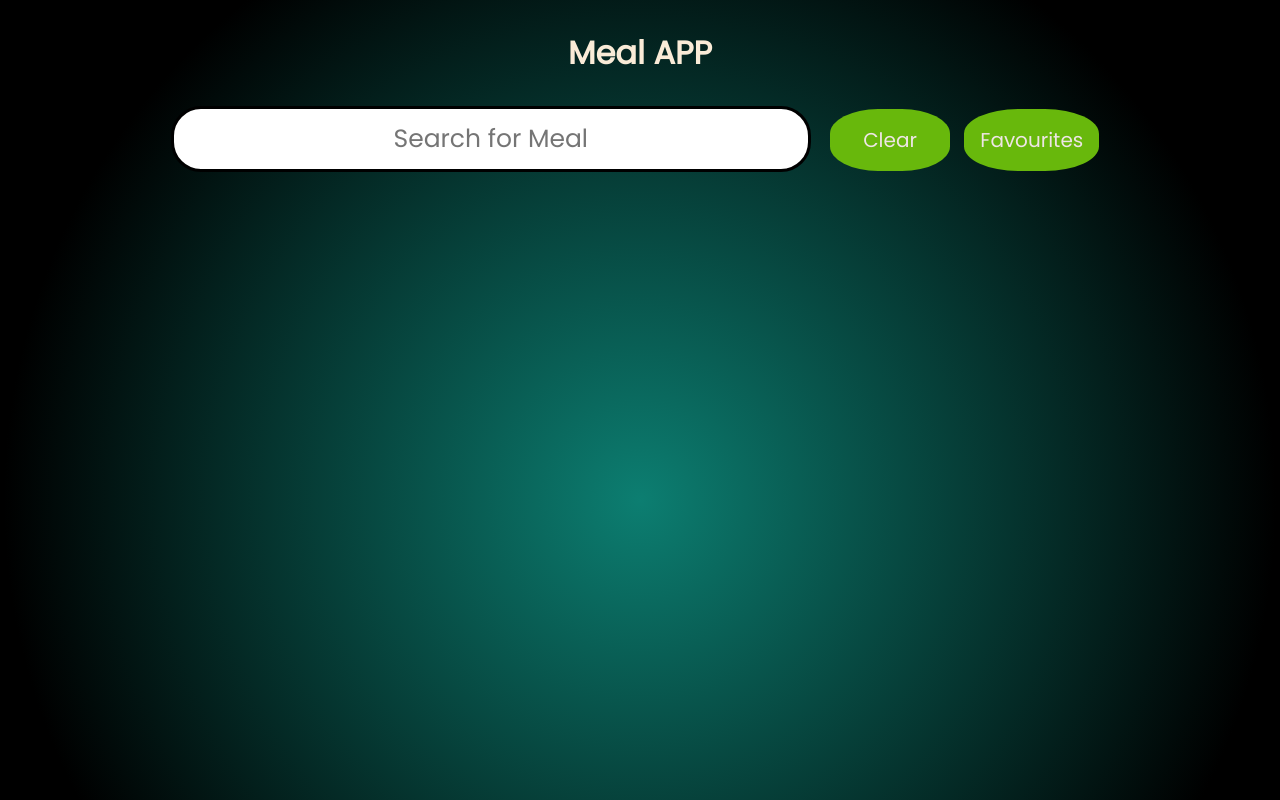
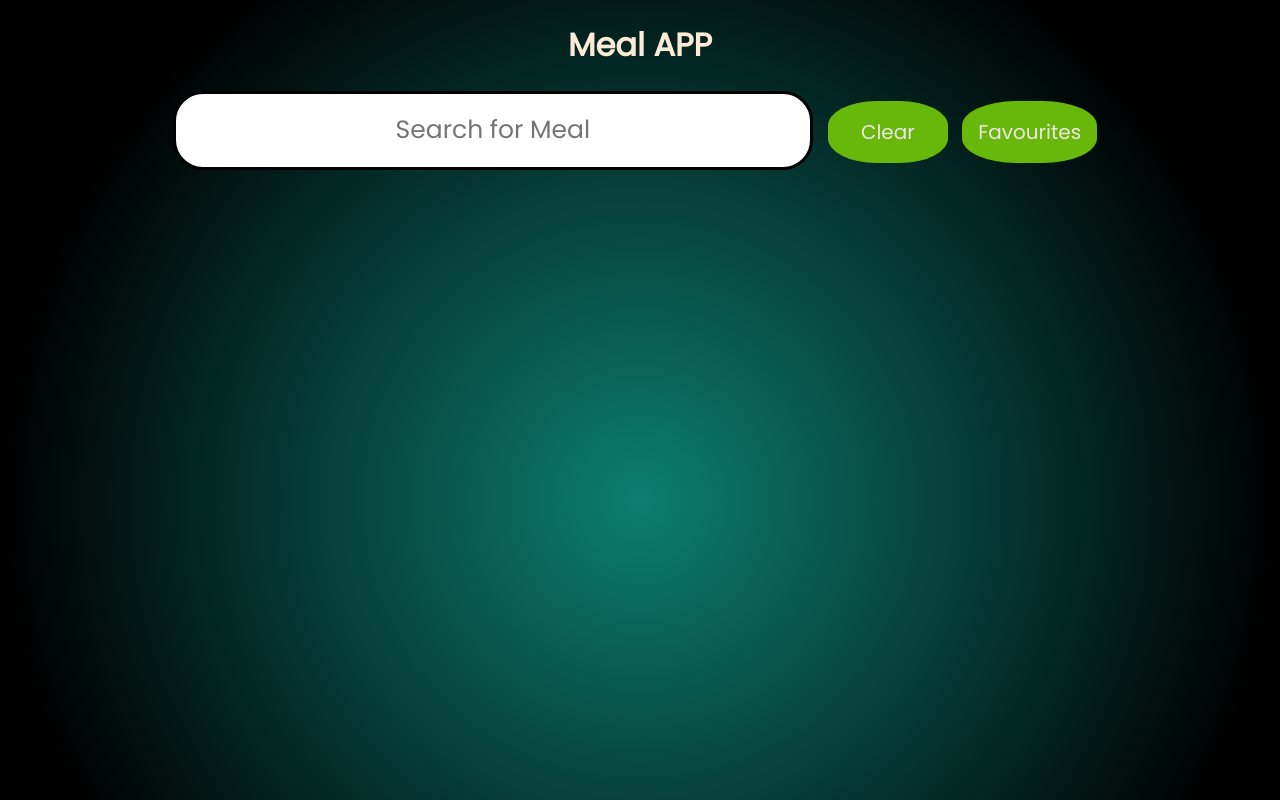
Before and after one commit to ssuyash3000/Meal-App, a plain HTML site: page index.html in a window 1280 px wide. Drawn offline with Linux system fonts and the light colour scheme.

Commit message:
search bar and button style changes

```diff
--- a/index.html
+++ b/index.html
@@ -8,18 +8,19 @@
 		<link rel="stylesheet" href="styles.css">
 	</head>
 	<body>
+		<h1>Meal APP</h1>
+		<div id="container">
 
-		<div id="container">
 			<header>
-				<h1>Meal APP</h1>
+
 				<input placeholder="Search for Meal" id="mealSearchBar"/>
-        <div id = "btnContainer">
-          <button id="clear" class="btn">Clear</button>
-          <button id="favourite" class="btn">Favourites</button>
-      </div>
+				<div id = "btnContainer">
+					<button id="clear" class="btn">Clear</button>
+					<button id="favourite" class="btn">Favourites</button>
+				</div>
 				<div id="errorMessage">
 				</div>
-			</header>
+		</header>
 			<ul id="listOfMealInDOM">
 
 			</ul>
--- a/styles.css
+++ b/styles.css
@@ -9,6 +9,7 @@ body {
 	background-size: cover;
 	background-attachment: fixed;
 	color: antiquewhite;
+	text-align: center;
 	/* overflow-x: hidden; */
 }
 
@@ -18,17 +19,25 @@ body {
     width: 97%;
     margin: 0 auto;
 	display: flex;
-	justify-content: center;
+
+	align-content: center;
+	justify-content: center
 
 }
 
 header {
-	display: block;
+	display: flex;
 	width: 100vw;
 	position: fixed;
-	margin-bottom: 40px;
+
+	flex-direction: row;
+	flex-wrap: wrap;
+	margin-bottom: 90px;
 	padding-bottom: 40px;
 	border-radius: 30%;
+
+	align-content: center;
+	justify-content: center;
 }
 
 /*______________Search Bar Style________________*/
@@ -40,7 +49,7 @@ header {
 	margin-bottom: 3px;
 	border-radius: 30px;
 	text-align: center;
-	position: relative;
+
 }
 #btnContainer{
     display: inline;
@@ -108,6 +117,7 @@ ul {
 	top: 25%;
 	bottom: 0px;
 	overflow-y: scroll;
+	align-items: center;
 	justify-content: space-evenly;
 }
 
```
